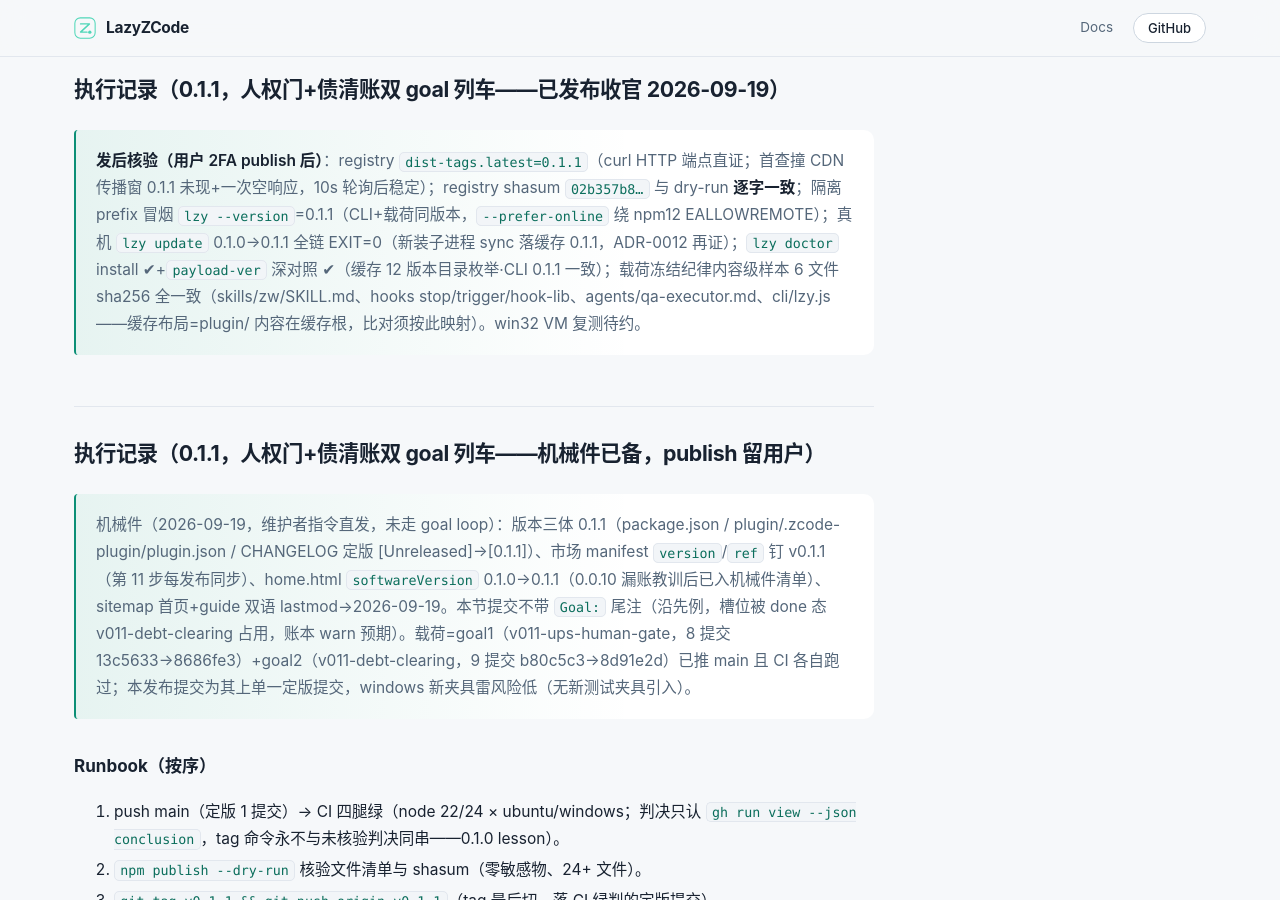
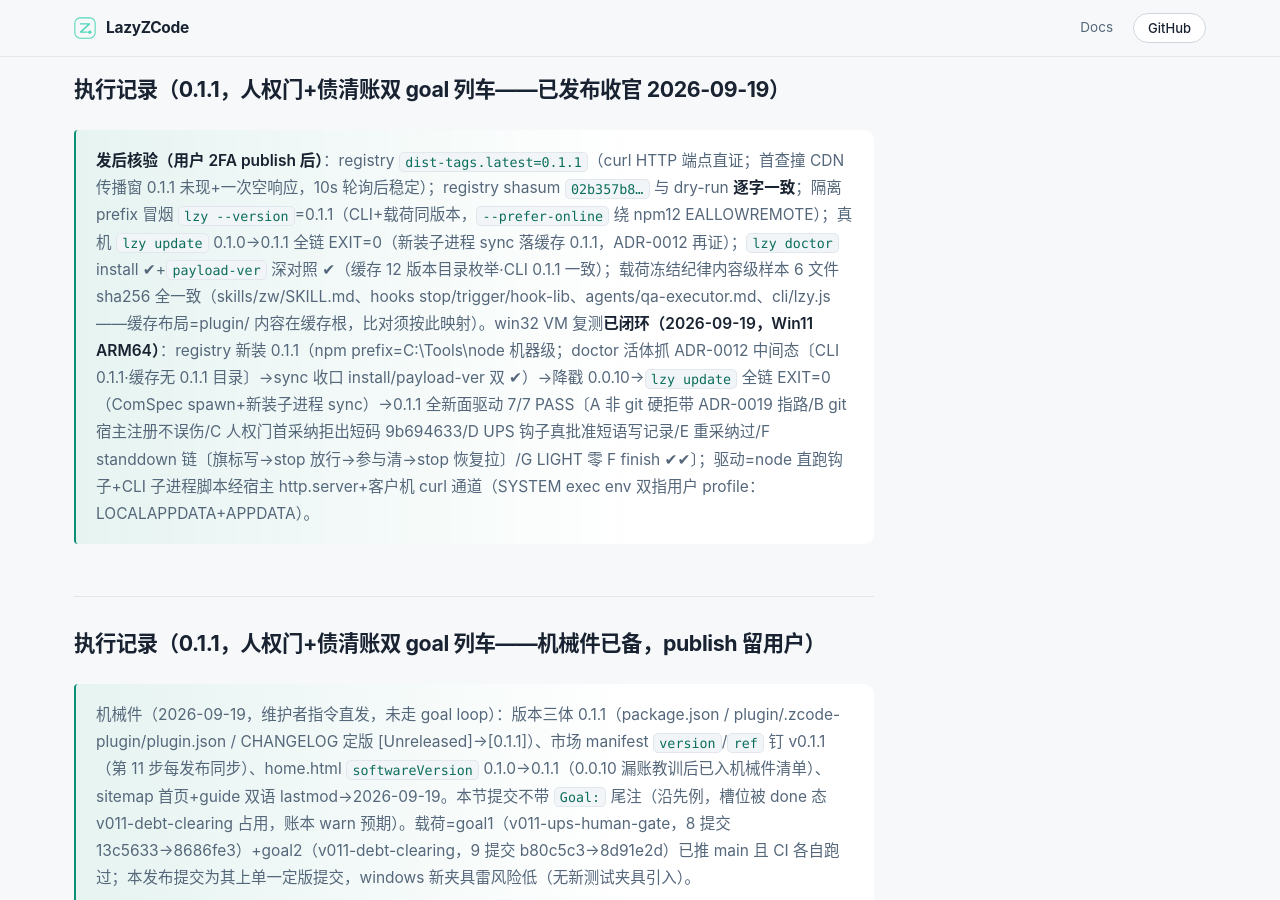
Before and after one commit to Acfufu/lazyzcode, a Jekyll site: the page built from docs/release-checklist.md, in a window 1280 px wide and 900 px high, scrolled down 11734 px. Built offline with Jekyll 4.4.1, drawn with Linux system fonts in a browser that asks for light colours; our own code applies the rules of GitHub Pages for plain Markdown files.

Commit message:
docs(release): 0.1.1 win32 VM retest closed — 7/7 live surfaces

```diff
--- a/docs/release-checklist.md
+++ b/docs/release-checklist.md
@@ -285,7 +285,7 @@ Requires the ZCode desktop app (logged in), Node ≥ 22, and git.
 
 ## 执行记录（0.1.1，人权门+债清账双 goal 列车——已发布收官 2026-09-19）
 
-> **发后核验（用户 2FA publish 后）**：registry `dist-tags.latest=0.1.1`（curl HTTP 端点直证；首查撞 CDN 传播窗 0.1.1 未现+一次空响应，10s 轮询后稳定）；registry shasum `02b357b8…` 与 dry-run **逐字一致**；隔离 prefix 冒烟 `lzy --version`=0.1.1（CLI+载荷同版本，`--prefer-online` 绕 npm12 EALLOWREMOTE）；真机 `lzy update` 0.1.0→0.1.1 全链 EXIT=0（新装子进程 sync 落缓存 0.1.1，ADR-0012 再证）；`lzy doctor` install ✔+`payload-ver` 深对照 ✔（缓存 12 版本目录枚举·CLI 0.1.1 一致）；载荷冻结纪律内容级样本 6 文件 sha256 全一致（skills/zw/SKILL.md、hooks stop/trigger/hook-lib、agents/qa-executor.md、cli/lzy.js——缓存布局=plugin/ 内容在缓存根，比对须按此映射）。win32 VM 复测待约。
+> **发后核验（用户 2FA publish 后）**：registry `dist-tags.latest=0.1.1`（curl HTTP 端点直证；首查撞 CDN 传播窗 0.1.1 未现+一次空响应，10s 轮询后稳定）；registry shasum `02b357b8…` 与 dry-run **逐字一致**；隔离 prefix 冒烟 `lzy --version`=0.1.1（CLI+载荷同版本，`--prefer-online` 绕 npm12 EALLOWREMOTE）；真机 `lzy update` 0.1.0→0.1.1 全链 EXIT=0（新装子进程 sync 落缓存 0.1.1，ADR-0012 再证）；`lzy doctor` install ✔+`payload-ver` 深对照 ✔（缓存 12 版本目录枚举·CLI 0.1.1 一致）；载荷冻结纪律内容级样本 6 文件 sha256 全一致（skills/zw/SKILL.md、hooks stop/trigger/hook-lib、agents/qa-executor.md、cli/lzy.js——缓存布局=plugin/ 内容在缓存根，比对须按此映射）。win32 VM 复测**已闭环（2026-09-19，Win11 ARM64）**：registry 新装 0.1.1（npm prefix=C:\Tools\node 机器级；doctor 活体抓 ADR-0012 中间态〔CLI 0.1.1·缓存无 0.1.1 目录〕→sync 收口 install/payload-ver 双 ✔）→降戳 0.0.10→`lzy update` 全链 EXIT=0（ComSpec spawn+新装子进程 sync）→0.1.1 全新面驱动 7/7 PASS〔A 非 git 硬拒带 ADR-0019 指路/B git 宿主注册不误伤/C 人权门首采纳拒出短码 9b694633/D UPS 钩子真批准短语写记录/E 重采纳过/F standdown 链〔旗标写→stop 放行→参与清→stop 恢复拉〕/G LIGHT 零 F finish ✔✔〕；驱动=node 直跑钩子+CLI 子进程脚本经宿主 http.server+客户机 curl 通道（SYSTEM exec env 双指用户 profile：LOCALAPPDATA+APPDATA）。
 
 ## 执行记录（0.1.1，人权门+债清账双 goal 列车——机械件已备，publish 留用户）
 
```
